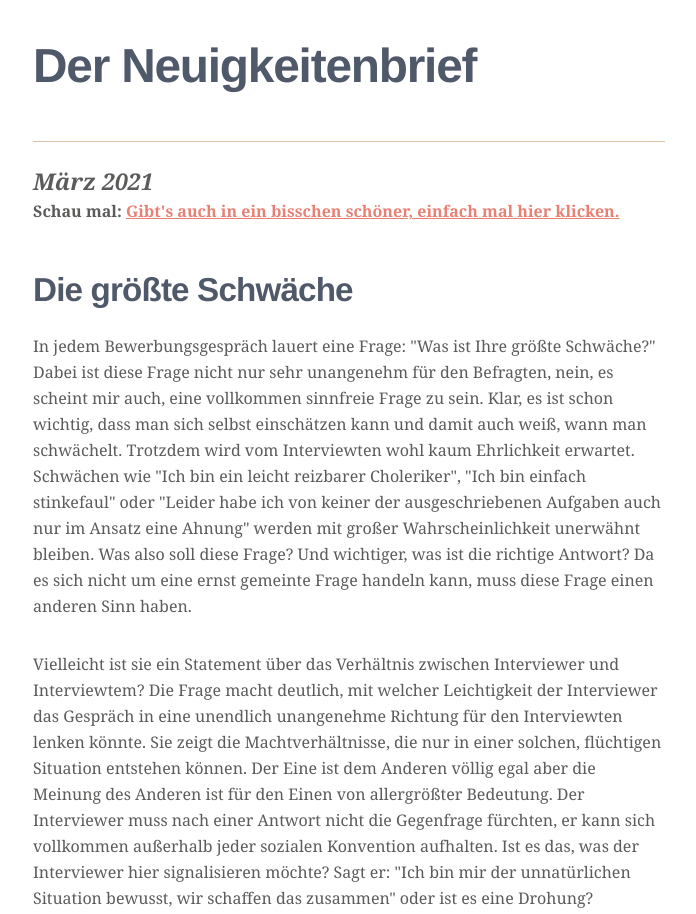
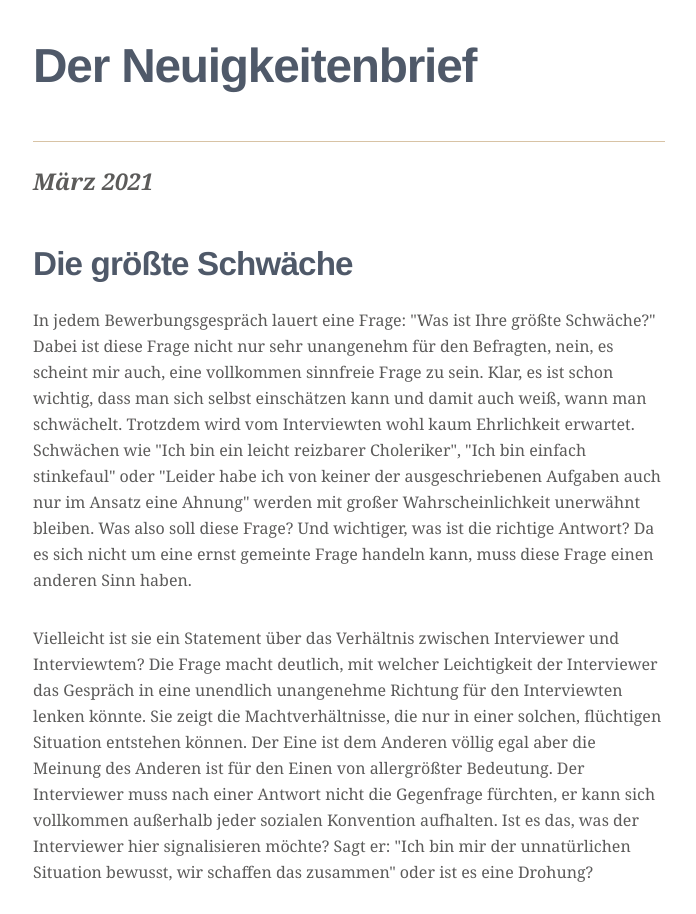
Before and after one commit to jasperanders/jasperanders.xyz, a Gatsby site: page /2021/2021-03/ in a window 1280 px wide. Shown: the top 914 px of the page, without its empty margins (291-987 px from the left). Built offline with nearby package versions, Linux system fonts and the light colour scheme; Gatsby itself is replaced by a stand-in of ours; some packages are replaced by stand-ins of ours; a web font is replaced by a local one.

Commit message:
removed top link

```diff
--- a/content/blog/2021/2021-03/index.md
+++ b/content/blog/2021/2021-03/index.md
@@ -3,8 +3,6 @@ title: März 2021
 description: "Schwäche, Container und Container und Container."
 date: 2021-03-31
 ---
-
-**Schau mal:** **[Gibt's auch in ein bisschen schöner, einfach mal hier klicken.](https://www.jasperanders.xyz/2021/2021-03/)**
 
 ## Die größte Schwäche
 
```
